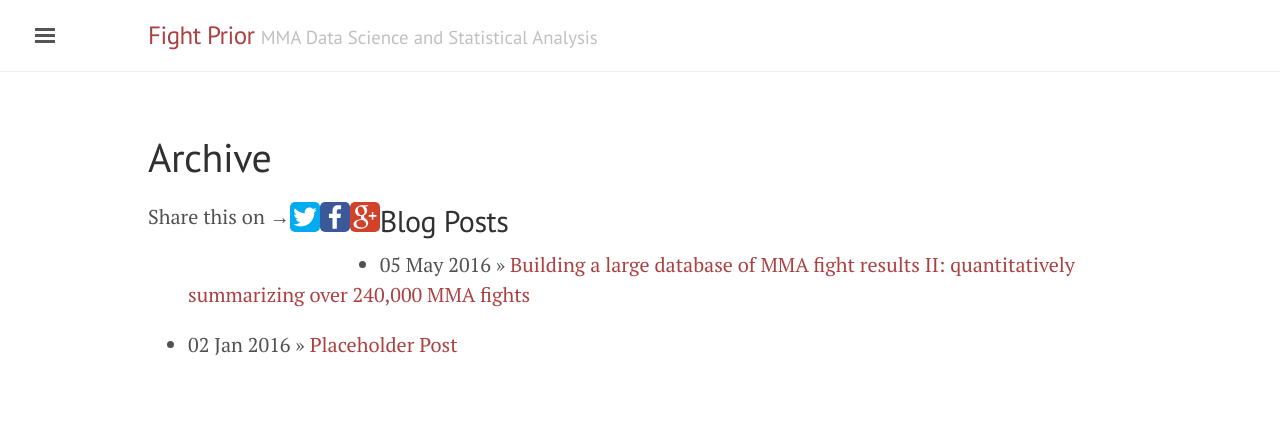
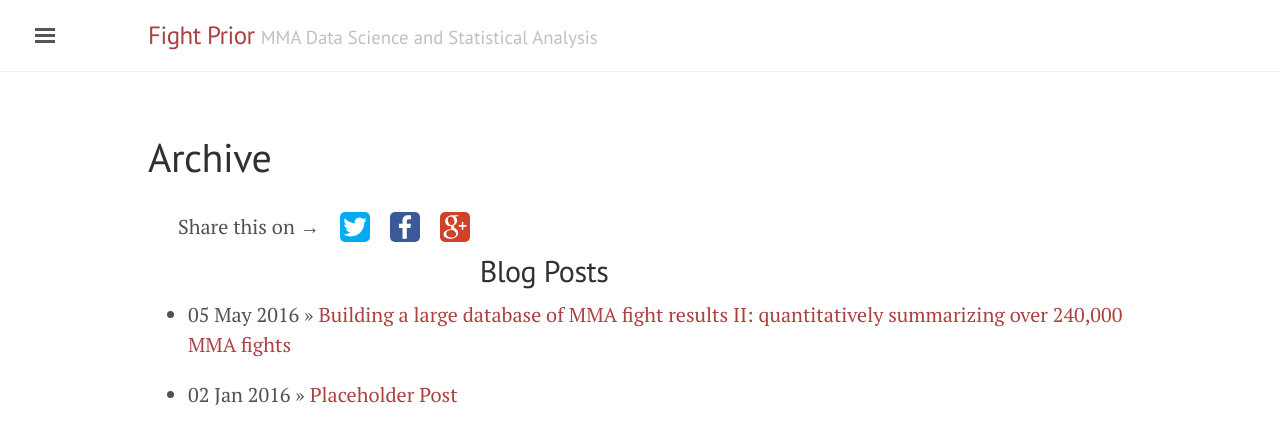
Before and after one commit to fightprior/fightprior.github.io, a Jekyll site: the page built from archive.md, in a window 1280 px wide. Shown: the top 444 px of the page. Built offline with Jekyll 4.4.1, drawn with Linux system fonts in a browser that asks for light colours.

Commit message:
tweaking css

```diff
--- a/public/css/extras.css
+++ b/public/css/extras.css
@@ -5,9 +5,11 @@
 
 ul.share-buttons{
   list-style: none;
-  padding: 0;
+  padding: 20px;
 }
 
 ul.share-buttons li{
+  padding-left:    0.5rem;
   float: left;
+  padding-right:    0.5rem;
 }
```
